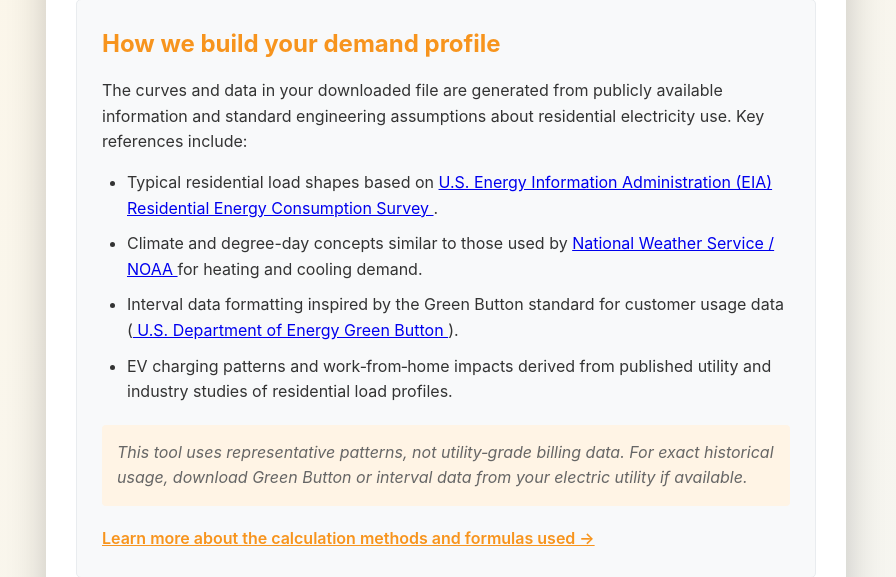
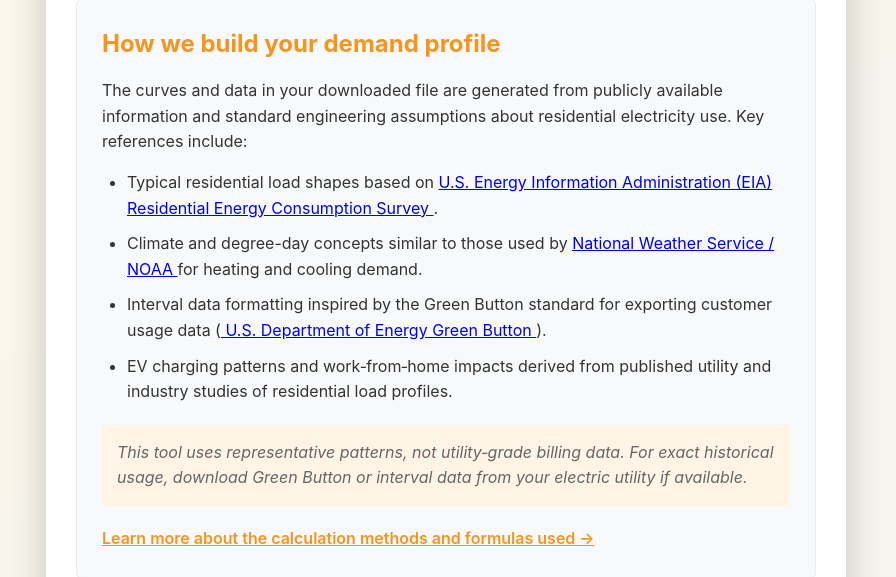
Before and after one commit to coreysol/energytools, a PHP site: page / in a window 1280 px wide. Shown: the part 944-1521 px from the top of the page, without its empty margins (194-1090 px from the left). Run offline with PHP 8.4, Linux system fonts and the light colour scheme.

Commit message:
Update index.php description and add .gitignore
Clarify Green Button standard description for exporting customer usage data.
Add .gitignore to exclude PROJECT_INFO.md and .DS_Store files.

```diff
--- a/demand_profile/index.php
+++ b/demand_profile/index.php
@@ -173,7 +173,7 @@ if (isset($_GET['has_ev'])) {
                     </li>
                     <li>
                         Interval data formatting inspired by the Green Button standard
-                        for customer usage data
+                        for exporting customer usage data
                         (<a href="https://energy.gov/data/green-button" target="_blank" rel="noopener noreferrer">
                             U.S. Department of Energy Green Button
                         </a>).
```
Also changed, not shown: 1 other file.
